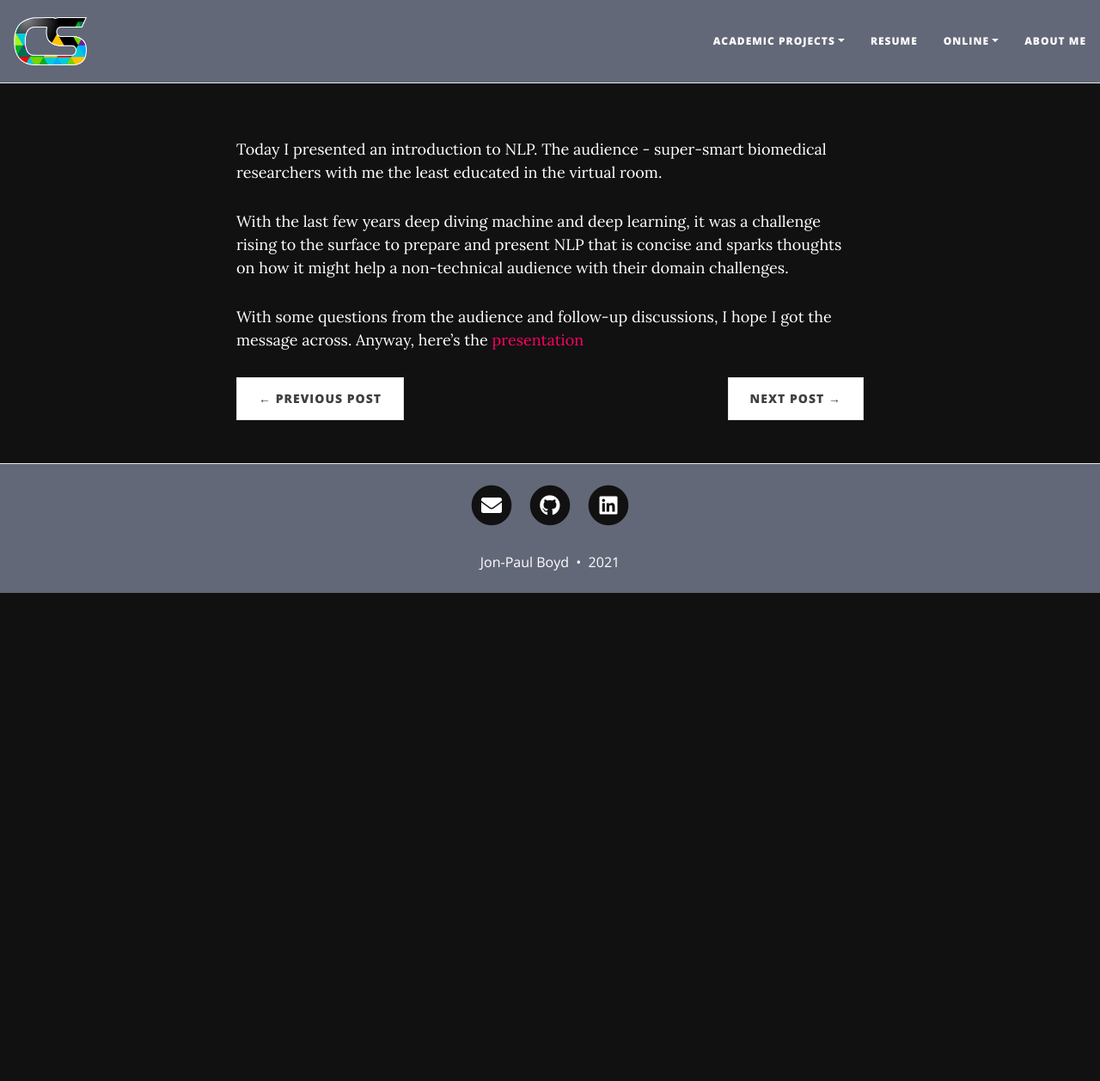
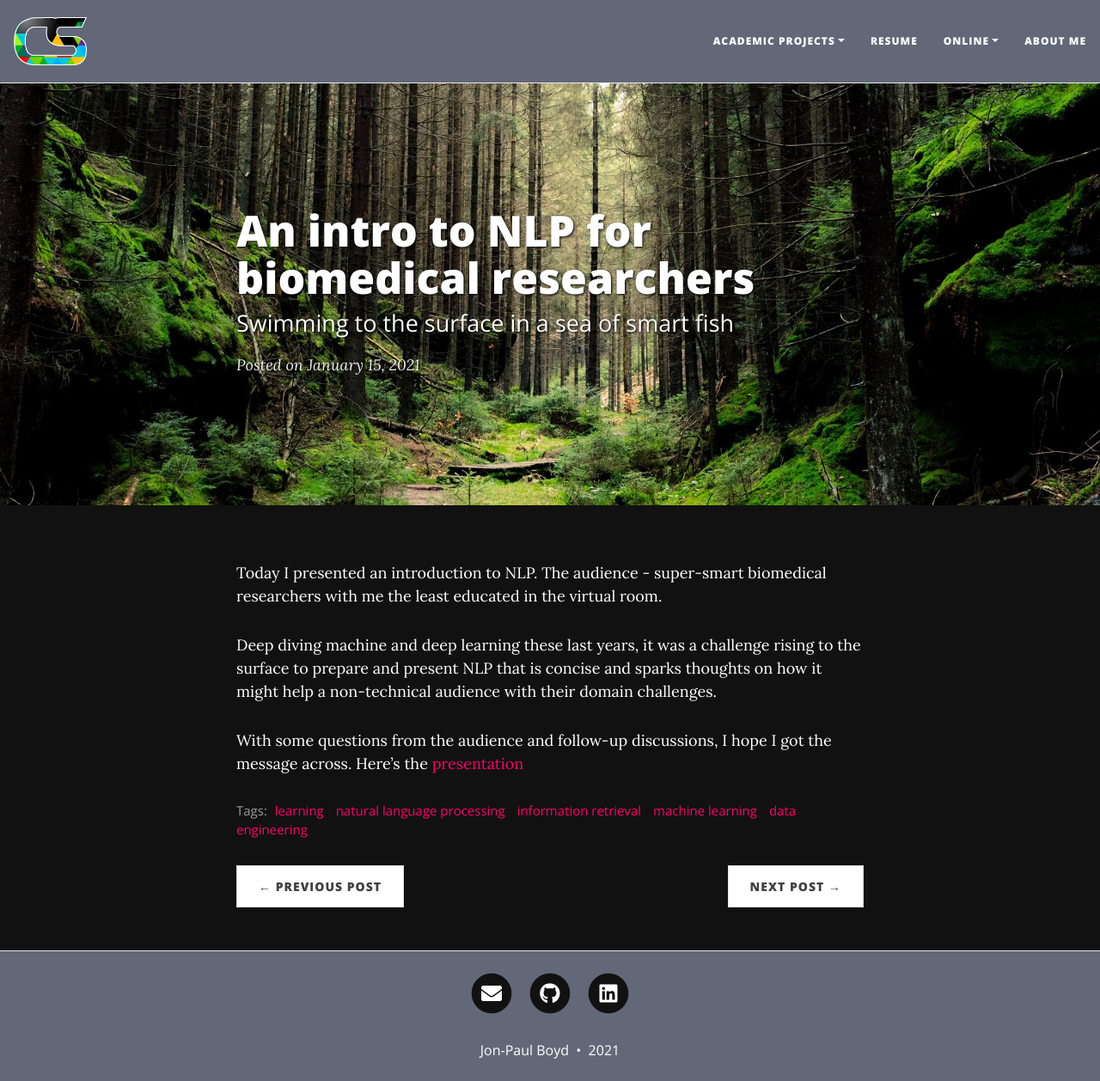
Before and after one commit to corticalstack/corticalstack.github.io, a Jekyll site: the page built from _posts/2021-01-15-an-intro-to-nlp-for-biomedic-research.md, in a window 1280 px wide and 1258 px high. Shown: the whole window at 86% size. Built offline with Jekyll 4.4.1, drawn with Linux system fonts in a browser that asks for light colours; nearby versions of some CDN libraries.

Commit message:
Added thesis

```diff
--- a/_posts/2021-01-15-an-intro-to-nlp-for-biomedic-research.md
+++ b/_posts/2021-01-15-an-intro-to-nlp-for-biomedic-research.md
@@ -1,12 +1,12 @@
 ---
 layout: post
 title: An intro to NLP for biomedical researchers
-subtitle: Swimming to the surface in a sea of smart fish!
+subtitle: Swimming to the surface in a sea of smart fish
 cover-img: /assets/img/forest_path.jpg
-tags: [[learning, natural language processing, information retrieval, machine learning, data engineering]
+tags: [learning, natural language processing, information retrieval, machine learning, data engineering]
 ---
 Today I presented an introduction to NLP. The audience - super-smart biomedical researchers with me the least educated in the virtual room.
 
-With the last few years deep diving machine and deep learning, it was a challenge rising to the surface to prepare and present NLP that is concise and sparks thoughts on how it might help a non-technical audience with their domain challenges.
+Deep diving machine and deep learning these last years, it was a challenge rising to the surface to prepare and present NLP that is concise and sparks thoughts on how it might help a non-technical audience with their domain challenges.
 
-With some questions from the audience and follow-up discussions, I hope I got the message across. Anyway, here's the [presentation](https://docs.google.com/viewer?url=https://github.com/corticalstack/corticalstack.github.io/raw/master/docs/nlp/An introduction to NLP.pdf)
+With some questions from the audience and follow-up discussions, I hope I got the message across. Here's the [presentation](https://docs.google.com/viewer?url=https://github.com/corticalstack/corticalstack.github.io/raw/master/docs/nlp/An introduction to NLP.pdf)
```
